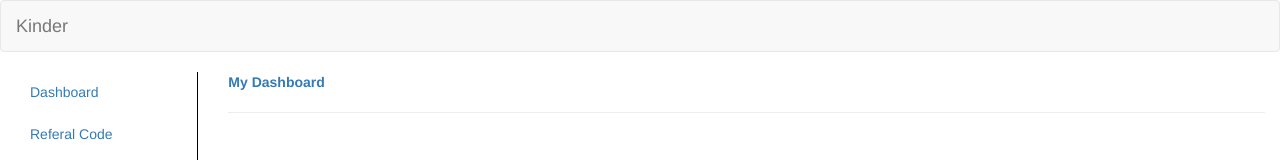
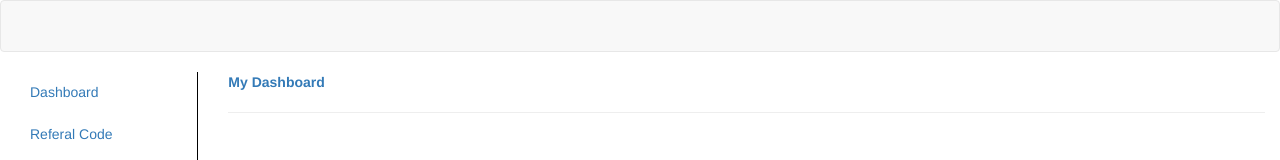
Before and after one commit to bsdemon/angular-kinder, an Angular app: page / in a window 1280 px wide. Shown: the top 160 px of the page. Built offline with nearby package versions, Linux system fonts and the light colour scheme.

Commit message:
Added title variable

```diff
--- a/src/app/components/nav-bar/nav-bar.component.html
+++ b/src/app/components/nav-bar/nav-bar.component.html
@@ -1,5 +1,5 @@
 <nav class="navbar navbar-default">
     <div class="container-fluid">
-      <a class="navbar-brand" href="#">Kinder</a>
+      <a class="navbar-brand" href="#">{{ title }}</a>
     </div>
   </nav>
```
